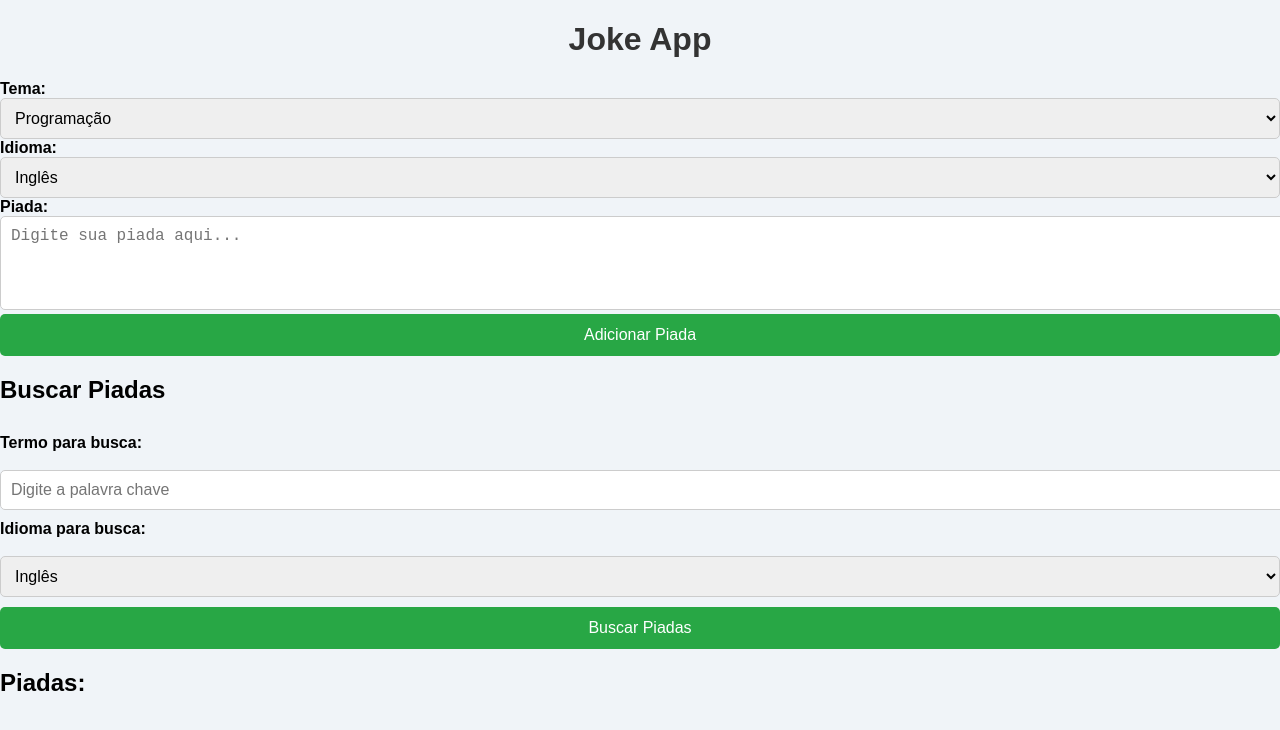
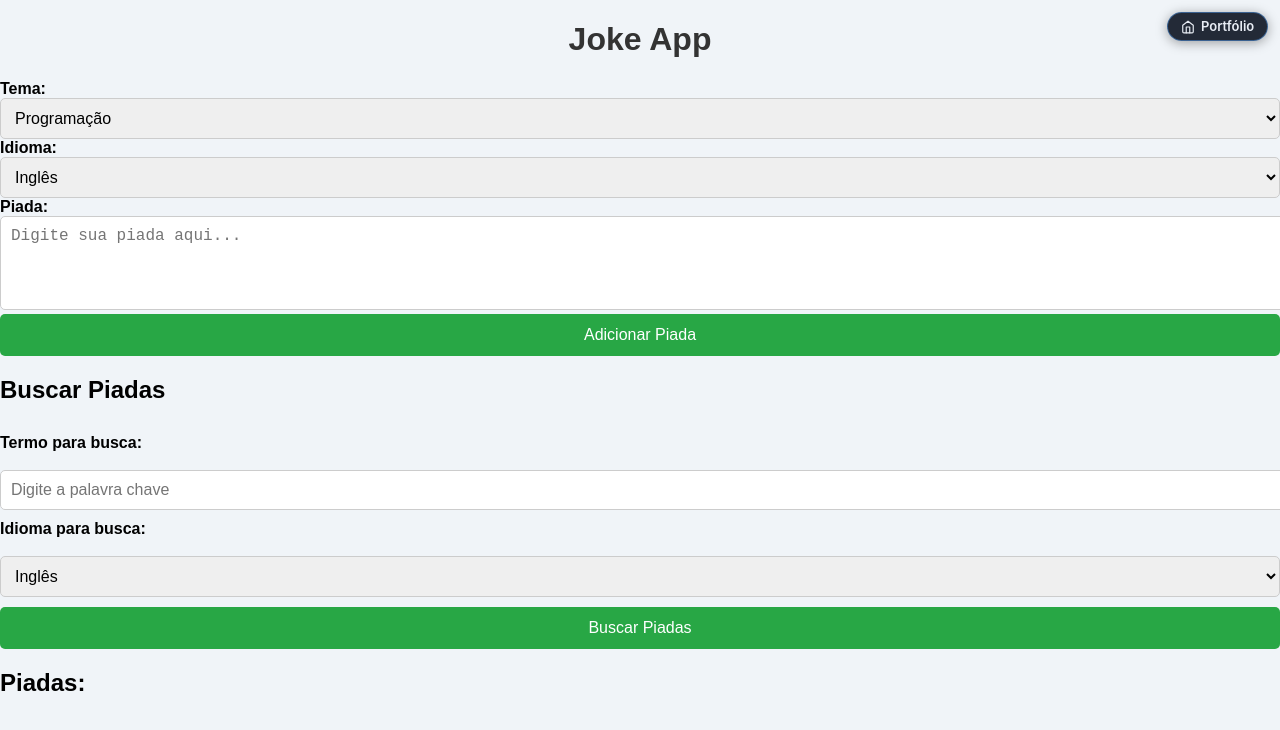
Before and after one commit to matheusmerlim1/Api-Piadas, a plain HTML site: page index.html in a window 1280 px wide. Shown: the top 730 px of the page. Drawn offline with Linux system fonts and the light colour scheme; no server answers.

Commit message:
feat: adiciona botao de volta ao portfolio
Botao fixo no canto superior direito, em todas as paginas do projeto,
levando para https://matheusmerlim1.github.io/. Bloco autocontido:
nao depende do CSS do projeto e some na impressao.

Co-Authored-By: Claude Opus 5 <noreply@anthropic.com>

```diff
--- a/index.html
+++ b/index.html
@@ -53,5 +53,39 @@
     <ul id="piadas"></ul>
 
     <script src="app.js"></script>
+<!-- === Botao de volta ao portfolio - cole antes de </body> === -->
+<a id="mr-portfolio-btn" href="https://matheusmerlim1.github.io/" target="_blank" rel="noopener"
+   aria-label="Abrir o portf&oacute;lio de Matheus Raposo" title="Ver todos os meus projetos">
+  <svg width="14" height="14" viewBox="0 0 24 24" fill="none" stroke="currentColor"
+       stroke-width="2" stroke-linecap="round" stroke-linejoin="round" aria-hidden="true">
+    <path d="M3 9l9-7 9 7v11a2 2 0 0 1-2 2H5a2 2 0 0 1-2-2z"/><path d="M9 22V12h6v10"/>
+  </svg>
+  <span>Portf&oacute;lio</span>
+</a>
+<style>
+#mr-portfolio-btn {
+  position: fixed; top: 12px; right: 12px; z-index: 2147483000;
+  display: inline-flex; align-items: center; gap: .4rem;
+  padding: .42rem .8rem; border-radius: 999px;
+  font: 600 13px/1 -apple-system, BlinkMacSystemFont, 'Segoe UI', Roboto, sans-serif;
+  color: #e8edf5; text-decoration: none; white-space: nowrap;
+  background: rgba(18,24,38,.92);
+  border: 1px solid rgba(88,166,255,.45);
+  box-shadow: 0 2px 12px rgba(0,0,0,.35);
+  -webkit-backdrop-filter: blur(6px); backdrop-filter: blur(6px);
+  transition: transform .15s, border-color .15s, background .15s;
+}
+#mr-portfolio-btn:hover {
+  transform: translateY(-1px); color: #fff; text-decoration: none;
+  background: rgba(24,32,50,.96); border-color: #58a6ff;
+}
+#mr-portfolio-btn:focus-visible { outline: 2px solid #58a6ff; outline-offset: 2px; }
+@media (max-width: 520px) {
+  #mr-portfolio-btn { padding: .45rem; }
+  #mr-portfolio-btn span { display: none; }
+}
+@media print { #mr-portfolio-btn { display: none; } }
+</style>
+<!-- === fim do botao === -->
 </body>
 </html>
```
